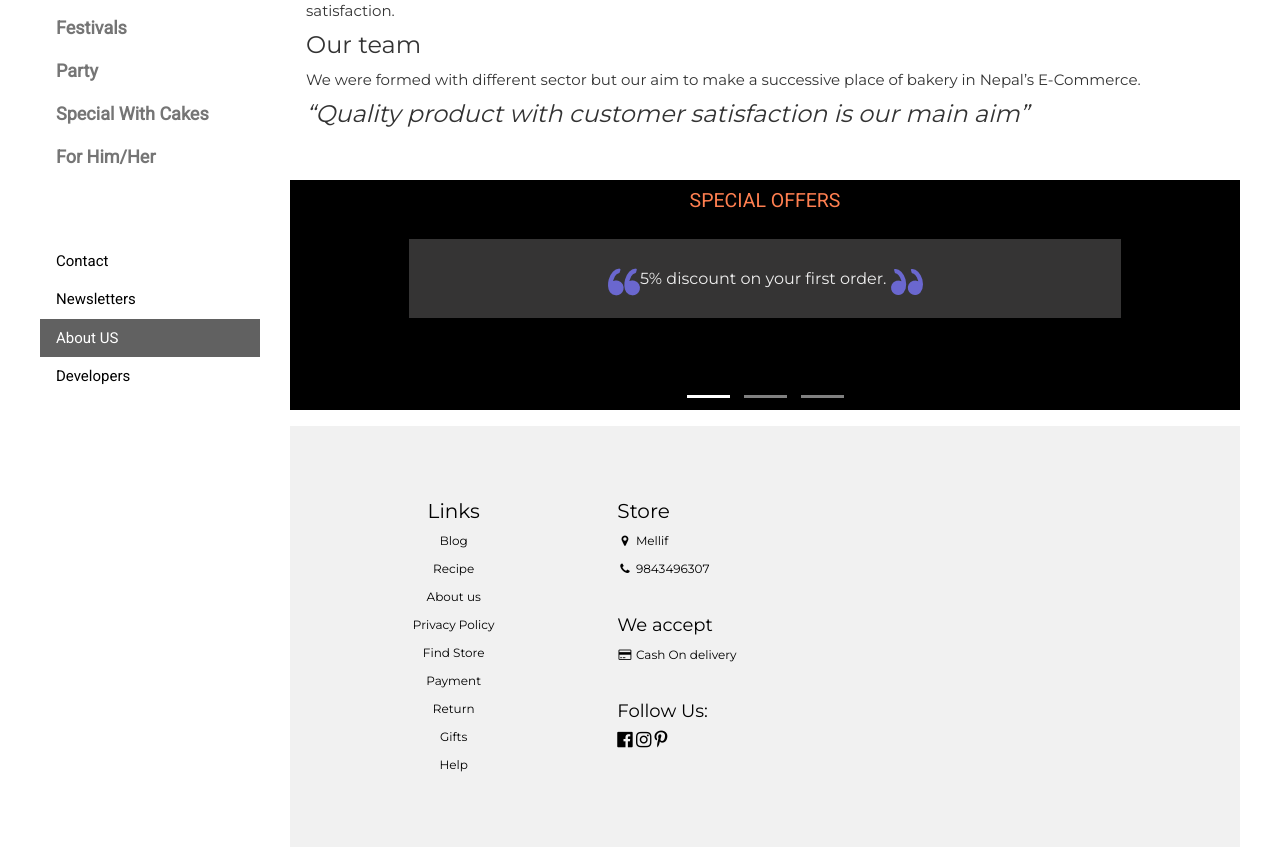
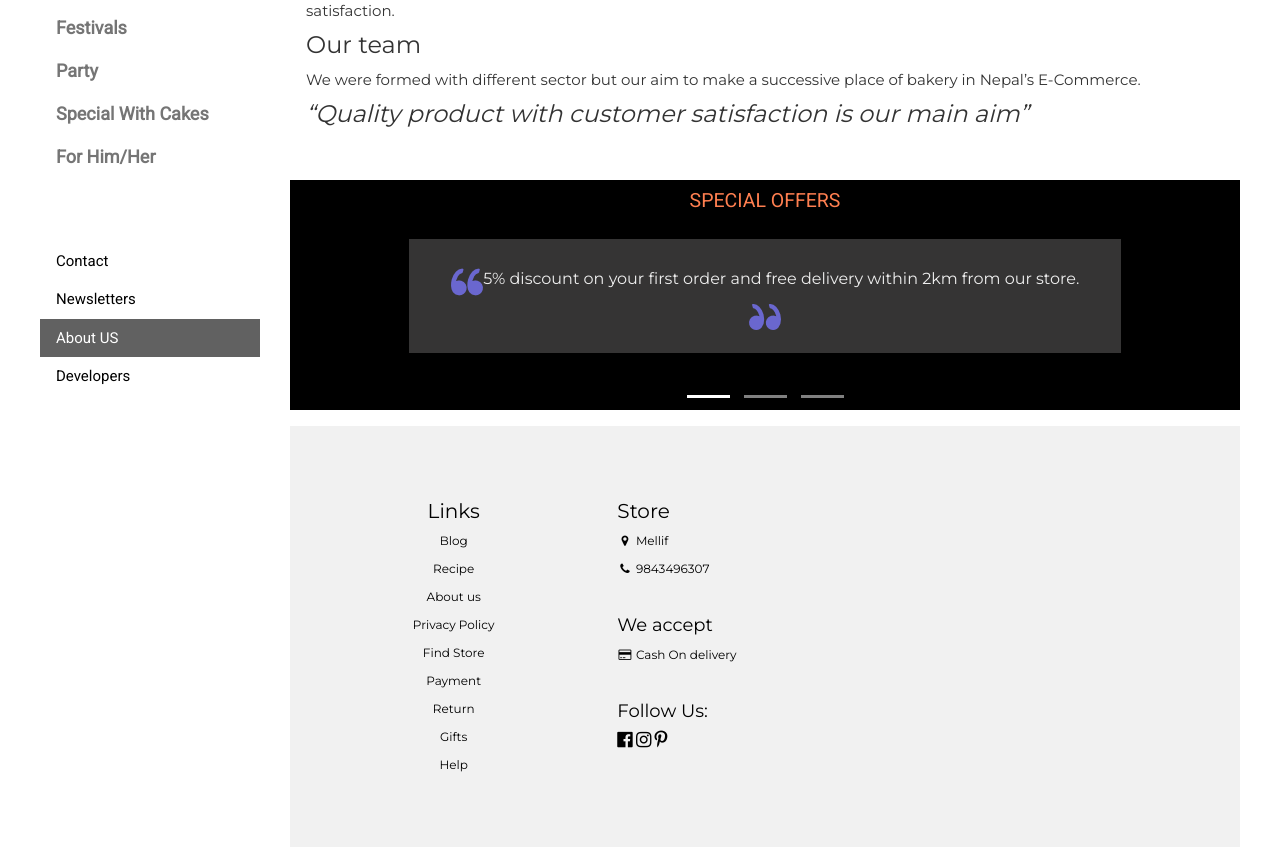
Before and after one commit to er-nabin-bhusal/project, a Django app: page /about/us/ in a window 1280 px wide. Shown: the part 404-1251 px from the top of the page. Run offline with Django 3.2, Linux system fonts and the light colour scheme; some libraries are stand-ins or nearby versions.

Commit message:
change in the discount scheme

```diff
--- a/mains/templates/base.html
+++ b/mains/templates/base.html
@@ -180,17 +180,17 @@ body,h1,h2,h3,h4,h5,h6,.w3-wide {font-family: "Montserrat", sans-serif;}
                    <div id="owl-demo" class="owl-carousel">
                            <div class="item-owl">
                             <div class="test-review">
-                              <p><img alt="left quote" src="{% static 'left-quote.png' %}" alt="">5% discount on your first order. <img alt="right quote" src="{% static 'right-quote.png' %}" alt=""></p>
+                              <p><img alt="left quote" src="{% static 'left-quote.png' %}" alt="">5% discount on your first order and free delivery within 2km from our store. <img alt="right quote" src="{% static 'right-quote.png' %}" alt=""></p>
                             </div>
                           </div>
                            <div class="item-owl">
                               <div class="test-review">
-                                  <p><img alt="left quote" src="{% static 'left-quote.png' %}" alt="">10% discount on your second and third order with free home delivery within 2km from our store.<img alt="right quote" src="{% static 'right-quote.png' %}" alt=""></p>
+                                  <p><img alt="left quote" src="{% static 'left-quote.png' %}" alt="">7% discount on your second and third order with free home delivery within 2km from our store.<img alt="right quote" src="{% static 'right-quote.png' %}" alt=""></p>
                               </div>
                           </div>
                            <div class="item-owl">
                             <div class="test-review">
-                                <p><img alt="left quote" src="{% static 'left-quote.png' %}" alt="">And a massive 15% discount on any cakes for fourth and more orders.<img alt="right quote" src="{% static 'right-quote.png' %}" alt=""></p>
+                                <p><img alt="left quote" src="{% static 'left-quote.png' %}" alt="">And a massive 10% discount on your fourth order.<img alt="right quote" src="{% static 'right-quote.png' %}" alt=""></p>
                             </div>
                           </div>
                           </div>
```
